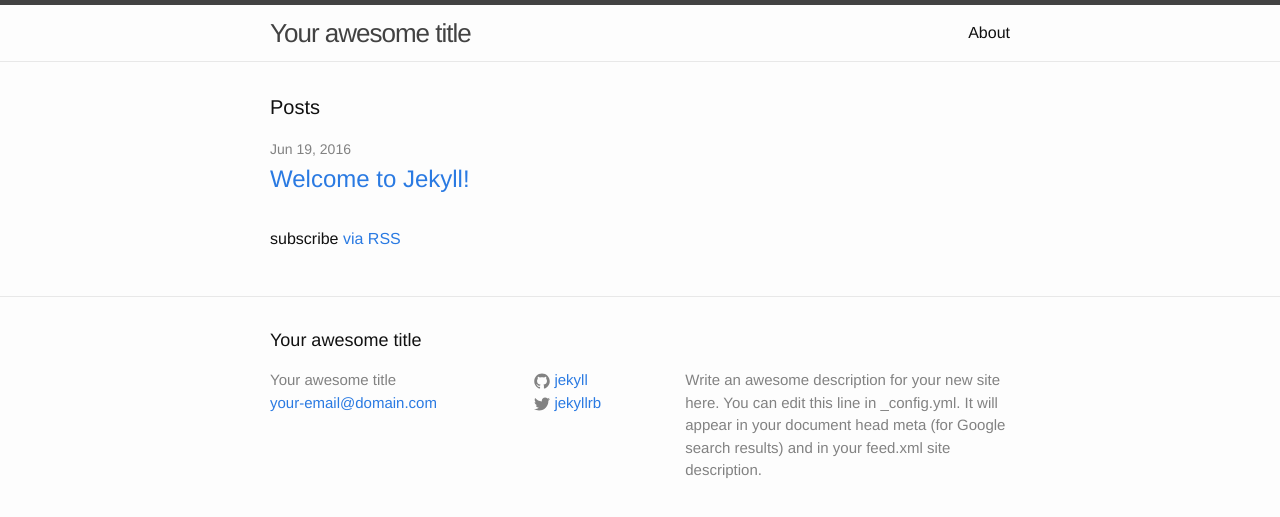
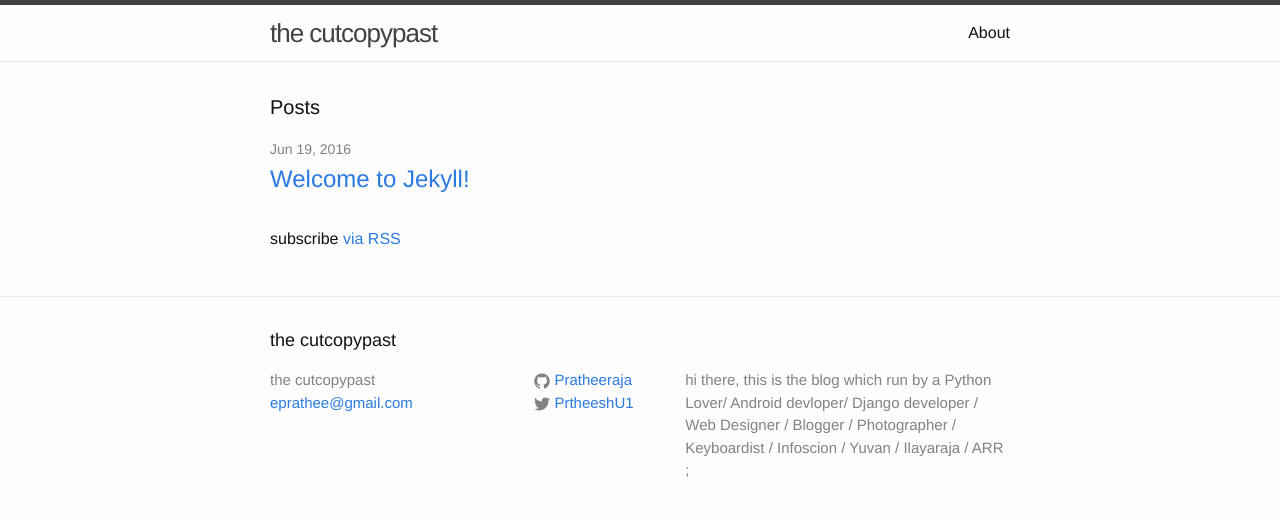
Before and after one commit to cutcpypst/cutcpypst.github.io, a Jekyll site: the page built from index.html, in a window 1280 px wide. Shown: the top 517 px of the page. Built offline with Jekyll 4.4.1, drawn with Linux system fonts in a browser that asks for light colours.

Commit message:
home page changed

```diff
--- a/_config.yml
+++ b/_config.yml
@@ -6,16 +6,17 @@
 # 'jekyll serve'. If you change this file, please restart the server process.
 
 # Site settings
-title: Your awesome title
-email: your-email@domain.com
+title: the cutcopypast
+email: eprathee@gmail.com
 description: > # this means to ignore newlines until "baseurl:"
-  Write an awesome description for your new site here. You can edit this
-  line in _config.yml. It will appear in your document head meta (for
-  Google search results) and in your feed.xml site description.
+  hi there, this is the blog which run by a Python Lover/
+  Android devloper/ Django developer / Web Designer /
+  Blogger / Photographer / Keyboardist / Infoscion / Yuvan /
+  Ilayaraja / ARR ;
 baseurl: "" # the subpath of your site, e.g. /blog
 url: "http://yourdomain.com" # the base hostname & protocol for your site
-twitter_username: jekyllrb
-github_username:  jekyll
+twitter_username: PrtheeshU1
+github_username:  Pratheeraja
 
 # Build settings
 markdown: kramdown
```
Also changed, not shown: 1 other file.
